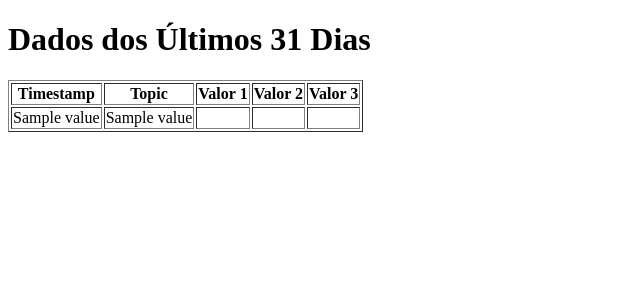
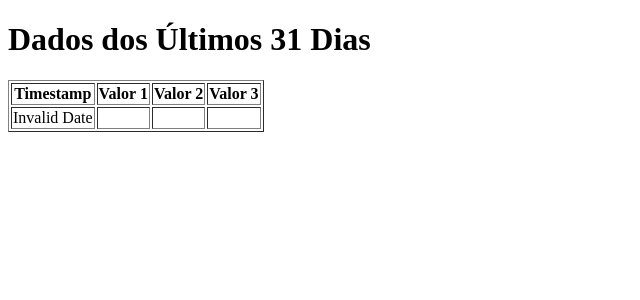
Before and after one commit to DiogoCamposA/dados3, a Flask app: template templates/index.html in a window 1280 px wide. Shown: the top 300 px of the page, without its empty margins (0-640 px from the left). Run offline with Flask 3, Linux system fonts and the light colour scheme; the template is opened without the code that fills it: most values are stand-ins (such as "Sample title", 1, 10 or a date in 2020).

Commit message:
Update index.html

```diff
--- a/templates/index.html
+++ b/templates/index.html
@@ -10,22 +10,26 @@
 
 <h1>Dados dos Últimos 31 Dias</h1>
 
-<table border="1">
+<table border="1" id="dataTable">
     <tr>
         <th>Timestamp</th>
-        <th>Topic</th>
         <th>Valor 1</th>
         <th>Valor 2</th>
         <th>Valor 3</th>
     </tr>
     {% for value in values_last_31_days %}
     <tr>
-        <td>{{ value[3] }}</td>
-        <td>{{ value[1] }}</td>
-        <td>{{ value[2][13:-49] }}</td>  {# Seleciona os primeiros três caracteres #}
-        <td>{{ value[2][34:-28] }}</td> {# Seleciona os próximos três caracteres #}
-        <td>{{ value[2][59:-4] }}</td> {# Seleciona os últimos três caracteres #}
+        <td id="timestamp{{ loop.index }}"></td>
+        <td>{{ value[2][13:-49] }}</td>
+        <td>{{ value[2][34:-28] }}</td>
+        <td>{{ value[2][59:-4] }}</td>
     </tr>
+    <script>
+        var timestamp = new Date('{{ value[3] }}');
+        // Ajuste para o fuso horário desejado (por exemplo, UTC-3)
+        timestamp.setHours(timestamp.getHours() - 3);
+        document.getElementById('timestamp{{ loop.index }}').textContent = timestamp.toLocaleString();
+    </script>
     {% endfor %}
 </table>
 
```
